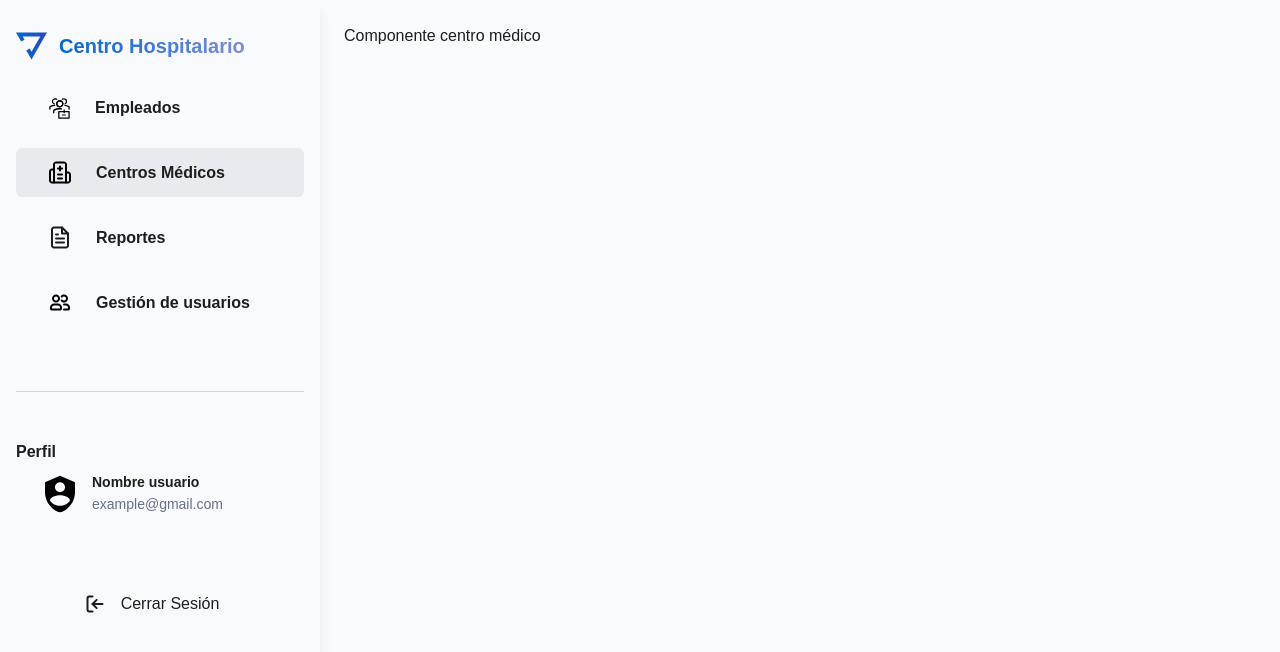
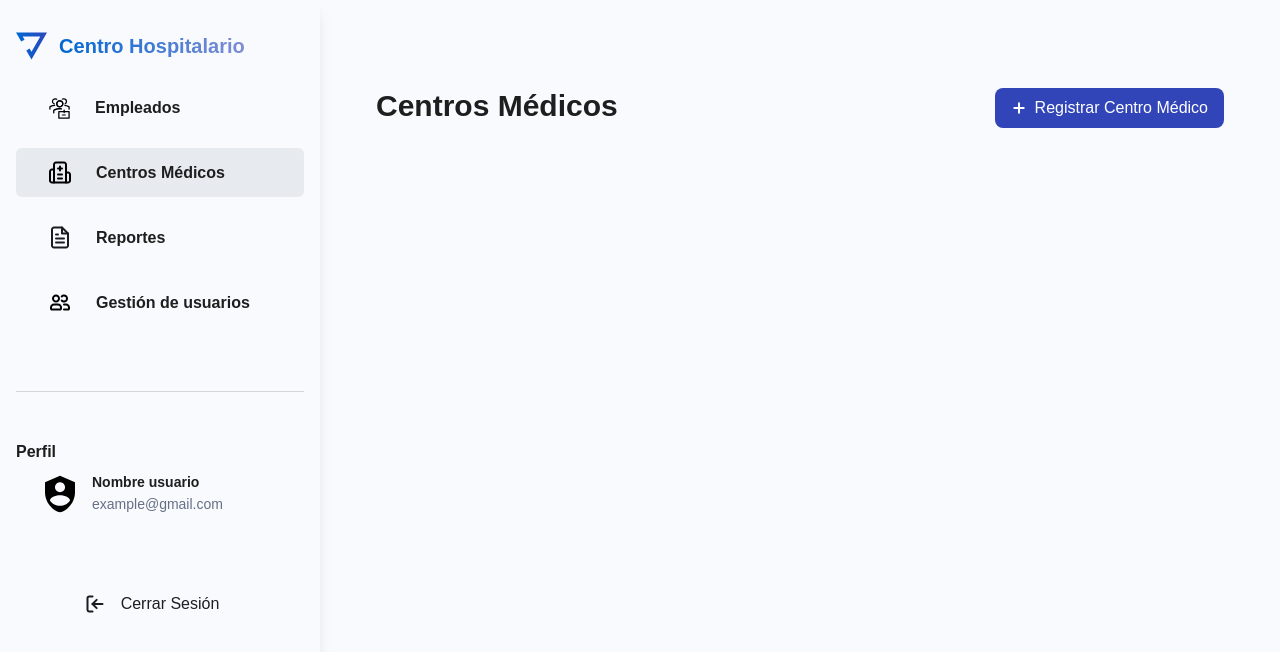
Before and after one commit to W1llAn/GestionHospitalesFrontend, a React (Vite) app: page / in a window 1280 px wide. Both pictures are taken after a click on the element "Centros Médicos". Shown: the top 652 px of the page. Built offline with nearby package versions, Linux system fonts and the light colour scheme.

Commit message:
Creación de la seccion de centros médicos

```diff
--- a/src/Components/PanelAdministracion.jsx
+++ b/src/Components/PanelAdministracion.jsx
@@ -7,6 +7,7 @@ import {
   IconoReportes,
   IconoUsuarios,
 } from "../assets/IconosComponentes";
+import CentrosMedicos from "./Secciones/CentrosMedicos";
 
 const navItems = [
   { key: "empleados", label: "Empleados", icon: <IconoEmpleados /> },
@@ -31,7 +32,7 @@ const PanelAdministracion = () => {
       case "empleados":
         return <h1>Componente Empleados</h1>;
       case "centroMedico":
-        return <h1>Componente centro médico</h1>;
+        return <CentrosMedicos />;
       case "reportes":
         return <h1>Componente Reportes</h1>;
       case "gestionUsuarios":
--- /dev/null
+++ b/src/Components/Secciones/CentrosMedicos.jsx
@@ -0,0 +1,15 @@
+import React from "react";
+import Boton from "../Boton";
+import { IconoCrear } from "../../assets/IconosComponentes";
+function CentrosMedicos() {
+  return (
+    <section className="py-16 px-8">
+      <div className="flex flex-row justify-between">
+        <h1 className="text-3xl font-bold">Centros Médicos</h1>
+        <Boton text={"Registrar Centro Médico"} icon={IconoCrear} />
+      </div>
+    </section>
+  );
+}
+
+export default CentrosMedicos;
```
